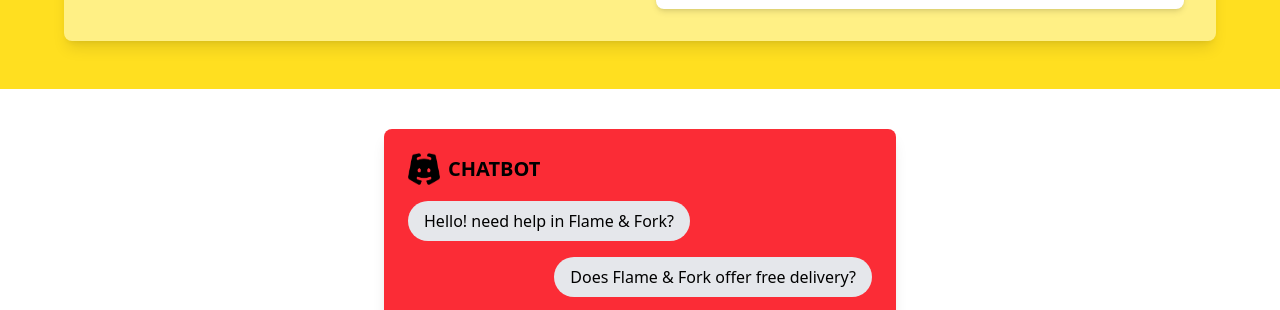
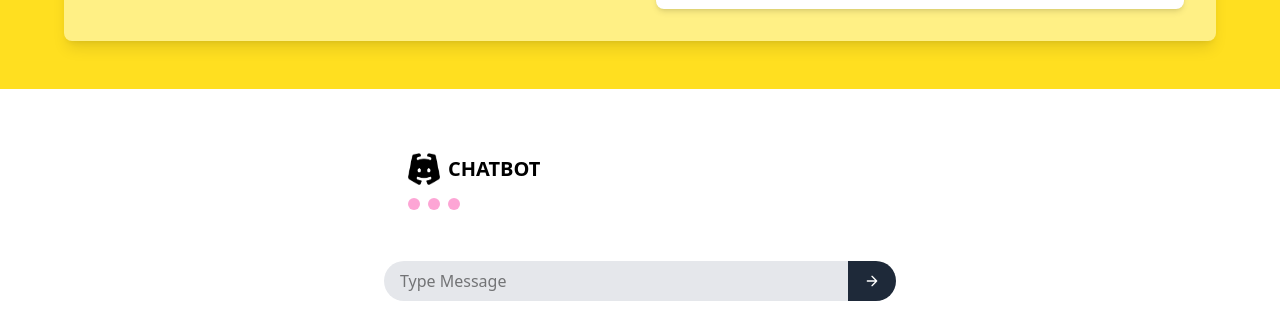
Before and after one commit to TheuriEric/Flame-and-Fork, a website: page build/index.html in a window 1280 px wide. Shown: the part 4449-4759 px from the top of the page. Drawn offline with Linux system fonts and the light colour scheme.

Commit message:
HTML modifies for chabot

```diff
--- a/build/index.html
+++ b/build/index.html
@@ -424,7 +424,8 @@
       </div>
     </section>
     <section class="max-w-lg mx-auto my-10">
-      <div class="bg-red-500 p-6 rounded-lg shadow-lg">
+      <!--<div class="bg-red-500 p-6 rounded-lg shadow-lg"> -->
+      <div class="chat-container-wrapper p-6">
         <!-- Header -->
         <div class="flex items-center mb-4">
           <img
@@ -434,8 +435,20 @@
           />
           <h2 class="text-xl font-bold">CHATBOT</h2>
         </div>
+        <div class="chat-messages" id="chatMessages">
+          <!--Chat messages will be added here by javascript-->
+        </div>
+
+        <!--<div class="chat-input-area mt-6">
+          <input type="text"
+          id="userInput"
+          placeholder="Type Message"
+          class="flex-1 px-4 py-2 rounded-l-full bg-gray-200 focus:outline-none">
+
+        </div>-->
 
         <!-- Chat Messages -->
+         <!-- This is the placeholder for the chats
         <div class="space-y-4">
           <div class="bg-gray-200 px-4 py-2 rounded-full w-fit max-w-xs">
             Hello! need help in Flame & Fork?
@@ -457,6 +470,7 @@
               What dishes do you offer?
             </div>
           </div>
+          -->
 
           <!-- Typing Indicator -->
           <div class="flex space-x-2">
@@ -471,13 +485,15 @@
         </div>
 
         <!-- Input Field -->
-        <div class="mt-6 flex">
+        <div class="mt-6 flex chat-input-area">
           <input
             type="text"
+            id="userInput"
             placeholder="Type Message"
             class="flex-1 px-4 py-2 rounded-l-full bg-gray-200 focus:outline-none"
           />
           <button
+          id="sendButton"
             class="bg-gray-800 hover:bg-black text-white px-4 py-2 rounded-r-full flex items-center justify-center"
           >
             <svg
@@ -496,6 +512,7 @@
             </svg>
           </button>
         </div>
+        <div id="statusMessage" class="status-message"></div>
       </div>
     </section>
     <footer class="bg-black text-white py-10 px-6">
```
